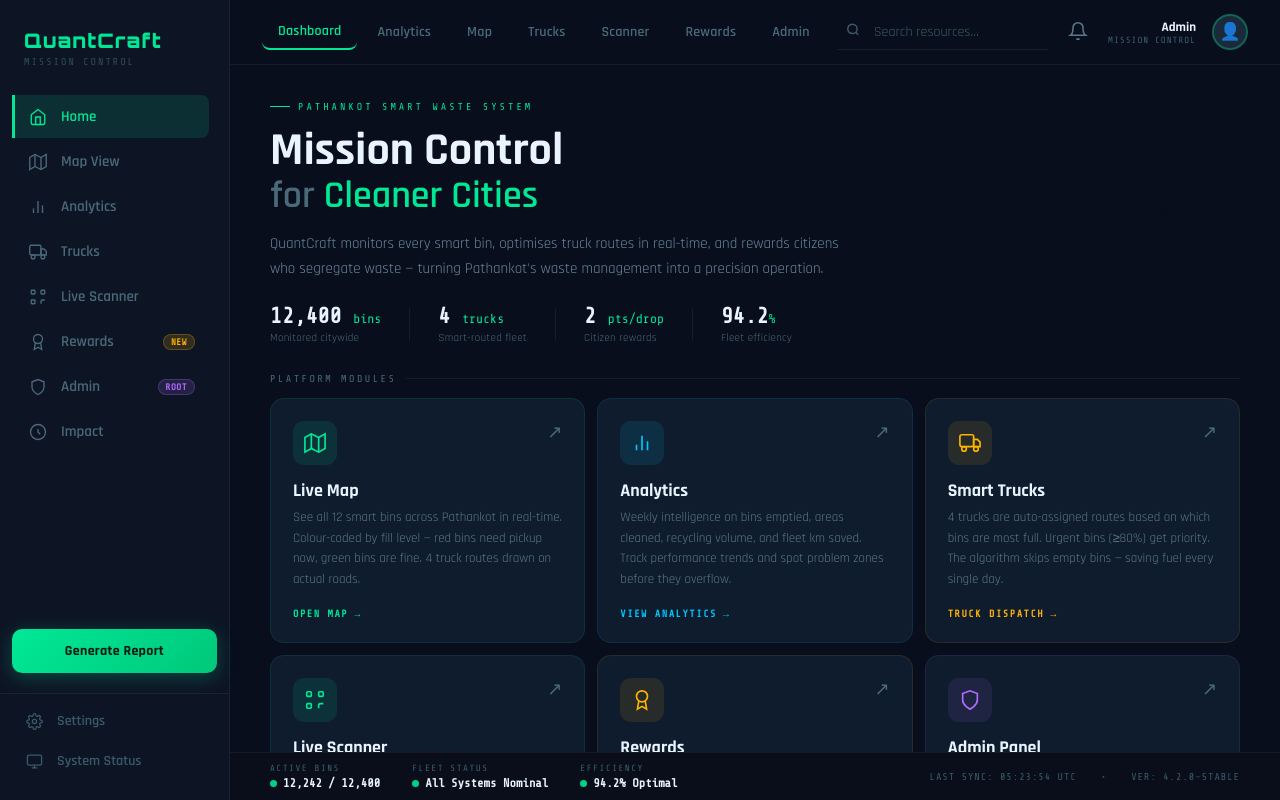
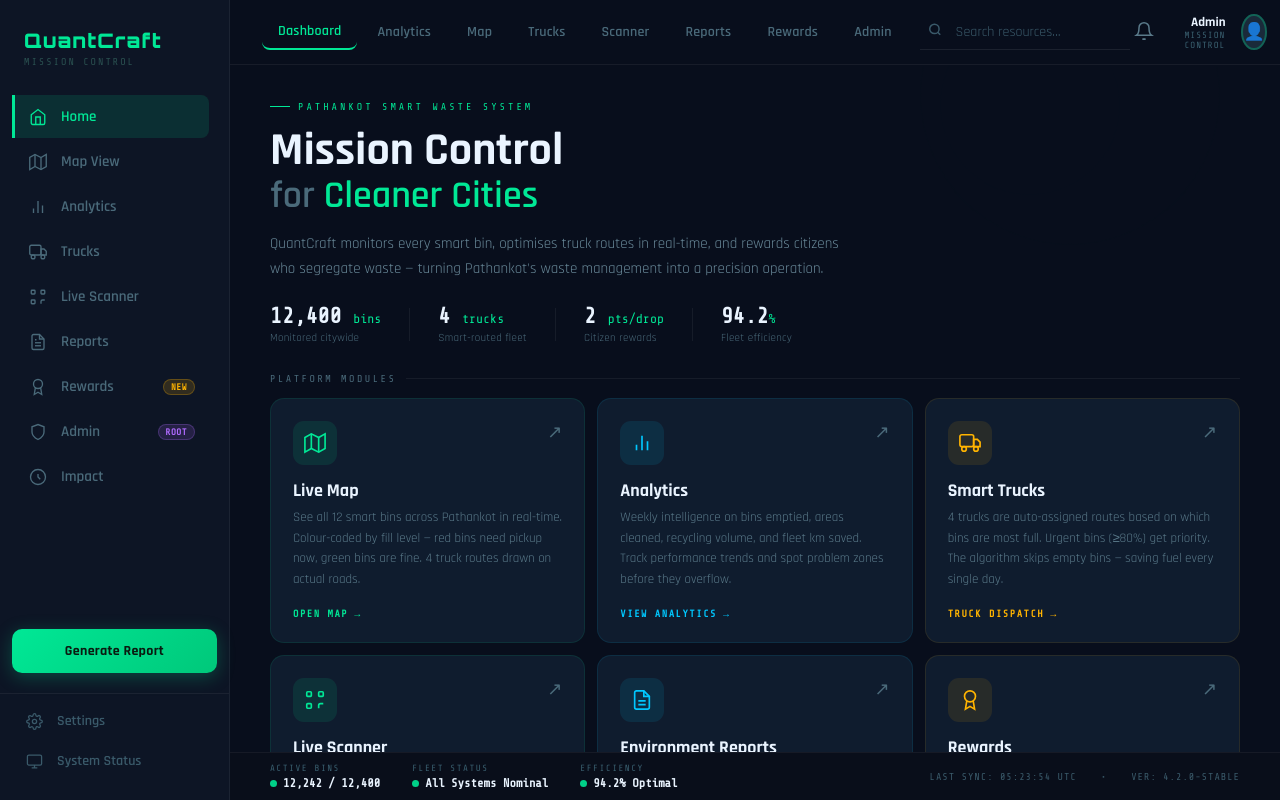
Before and after one commit to ashitachowdhary/quantcraft-app, a website: page index.html in a window 1280 px wide. Drawn offline with nearby package versions, Linux system fonts and the light colour scheme.

Commit message:
connecting reports.html to index.html

```diff
--- a/index.html
+++ b/index.html
@@ -214,6 +214,10 @@
         <svg viewBox="0 0 24 24"><rect x="3" y="3" width="5" height="5" rx="1"/><rect x="16" y="3" width="5" height="5" rx="1"/><rect x="3" y="16" width="5" height="5" rx="1"/><path d="M21 16h-3a2 2 0 0 0-2 2v3"/><line x1="21" y1="21" x2="21" y2="21"/></svg>
         Live Scanner
       </a>
+      <a class="nav-item" href="reports.html">
+        <svg viewBox="0 0 24 24"><path d="M14 2H6a2 2 0 0 0-2 2v16a2 2 0 0 0 2 2h12a2 2 0 0 0 2-2V8z"/><polyline points="14,2 14,8 20,8"/><line x1="16" y1="13" x2="8" y2="13"/><line x1="16" y1="17" x2="8" y2="17"/><polyline points="10,9 9,9 8,9"/></svg>
+        Reports
+      </a>
       <a class="nav-item" href="reward.html">
         <svg viewBox="0 0 24 24"><circle cx="12" cy="8" r="6"/><path d="M15.477 12.89L17 22l-5-3-5 3 1.523-9.11"/></svg>
         Rewards
@@ -231,7 +235,7 @@
     </div>
 
     <div class="sidebar-mid">
-      <button class="gen-btn" onclick="showToast('Generating report…','info')">Generate Report</button>
+      <button class="gen-btn" onclick="location.href='reports.html'">Generate Report</button>
     </div>
 
     <div class="sidebar-footer">
@@ -256,6 +260,7 @@
         <a class="top-nav-item" href="map.html">Map</a>
         <a class="top-nav-item" href="truck.html">Trucks</a>
         <a class="top-nav-item" href="scan.html">Scanner</a>
+        <a class="top-nav-item" href="reports.html">Reports</a>
         <a class="top-nav-item" href="reward.html">Rewards</a>
         <a class="top-nav-item" href="admin.html">Admin</a>
         <div class="search-wrap">
@@ -369,6 +374,20 @@
               <div class="feat-desc">Upload a photo of any waste item and the AI instantly classifies it — Organic, Recyclable, Hazardous, or General. Powered by Teachable Machine for real-time identification.</div>
             </div>
             <span class="feat-link" style="color:#00e896;">OPEN SCANNER</span>
+          </a>
+
+          <a class="feat-card card-cyan" href="reports.html">
+            <div class="feat-header">
+              <div class="feat-icon" style="background:rgba(0,200,255,.1);">
+                <svg width="22" height="22" fill="none" stroke="#00c8ff" stroke-width="1.8" viewBox="0 0 24 24"><path d="M14 2H6a2 2 0 0 0-2 2v16a2 2 0 0 0 2 2h12a2 2 0 0 0 2-2V8z"/><polyline points="14,2 14,8 20,8"/><line x1="16" y1="13" x2="8" y2="13"/><line x1="16" y1="17" x2="8" y2="17"/></svg>
+              </div>
+              <span class="feat-arrow">↗</span>
+            </div>
+            <div>
+              <div class="feat-title">Environment Reports</div>
+              <div class="feat-desc">Community-submitted incident reports — illegal dumping, air and water pollution, hazardous spills — with photo evidence, status tracking, and CSV/HTML/PDF export.</div>
+            </div>
+            <span class="feat-link" style="color:#00c8ff;">VIEW REPORTS</span>
           </a>
 
           <a class="feat-card card-amber" href="reward.html">
```
Also changed, not shown: 1 other file.
